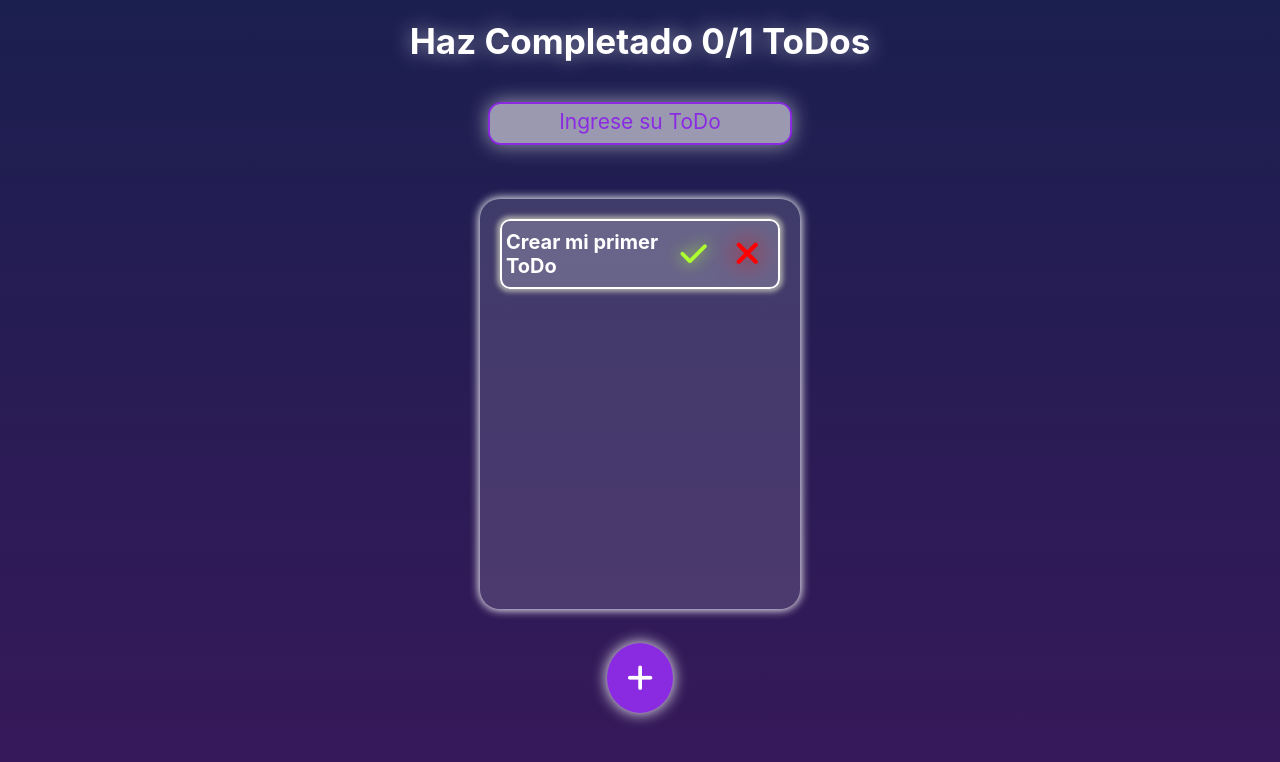
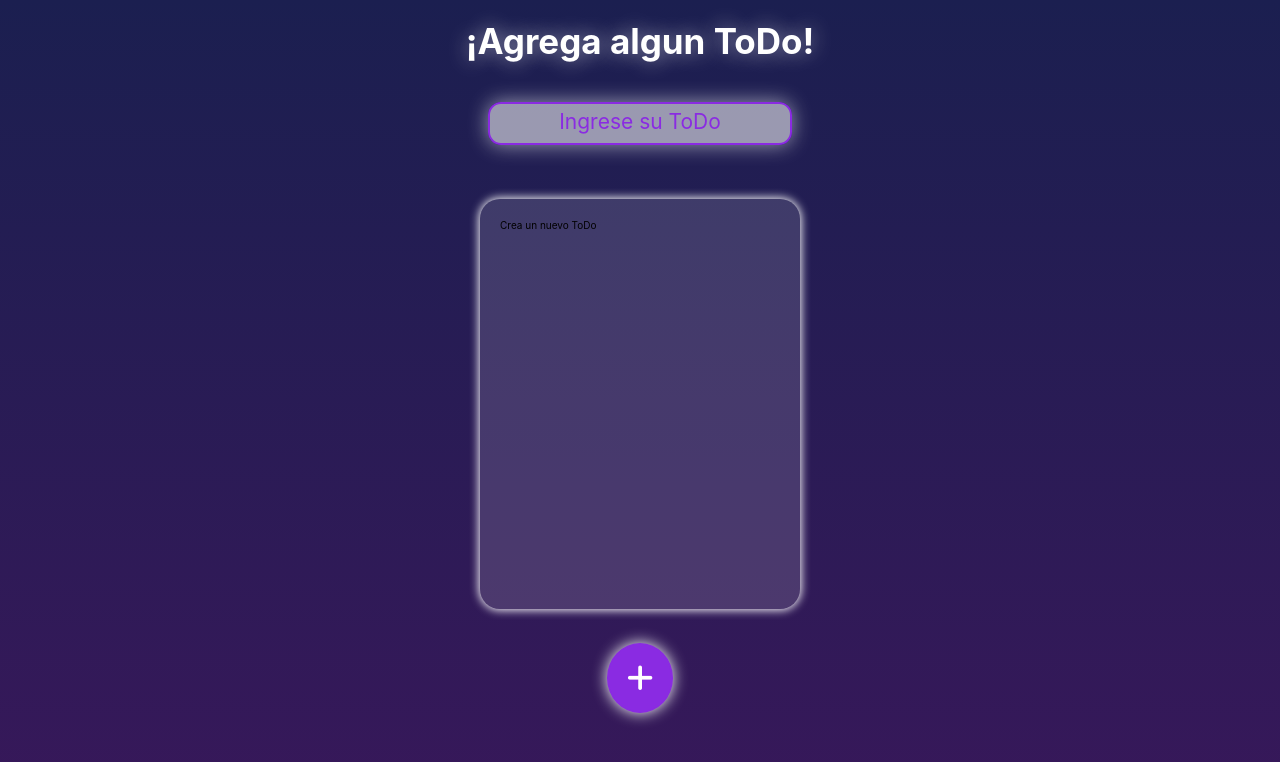
Before and after one commit to NaoRYK/react-todo-app, a React (Create React App) app: page / in a window 1280 px wide. Shown: the top 762 px of the page. Built offline with nearby package versions, Linux system fonts and the light colour scheme.

Commit message:
Loading todos

```diff
--- a/src/App/App.js
+++ b/src/App/App.js
@@ -28,7 +28,7 @@ const defaultTodos = [
 function App() {
 
 
-  const [todos,saveTodos] = useLocalStorage('TODOS_V1', defaultTodos);
+  const {item:todos,saveItem:saveTodos, loading, error} = useLocalStorage('TODOS_V1', defaultTodos);
 
   const completedTodos = todos.filter(todo => todo.completed).length;
   const totalTodos = todos.length;
@@ -61,6 +61,8 @@ function App() {
   }
   return(
     <AppUi
+      loading={loading}
+      error ={error}
       completedTodos={completedTodos}
       totalTodos={totalTodos}
       searchValue={searchValue}
--- a/src/App/AppUI.js
+++ b/src/App/AppUI.js
@@ -7,6 +7,8 @@ import { TodoItem } from '../Components/TodoItem/TodoItem';
 
 function AppUi(
     {
+        error,
+        loading,
         completedTodos,
         totalTodos,
         searchValue,
@@ -25,8 +27,11 @@ function AppUi(
 
 
           <TodoList>
+              {loading && <p>Estamos cargando..</p>}
+              {error && <p>Estamos la cagamos</p>}
+              {(!loading && searchedTodos.length < 1) && <p>Crea un nuevo ToDo</p>}
             {
-              searchedTodos.map(todo =>(
+            searchedTodos.map(todo =>(
                 <TodoItem key={todo.text} text={todo.text} completed={todo.completed}
                 onComplete={ () => {completeTodo(todo.text)}}
 
--- a/src/App/useLocalStorage.js
+++ b/src/App/useLocalStorage.js
@@ -1,35 +1,50 @@
 import React from "react";
 
-function useLocalStorage(itemName, initialValue){
+function useLocalStorage(itemName, initialValue) {
+  const [item, setItems] = React.useState([]);
+
+  const [loading, setLoading] = React.useState(true);
+  const [error, setError] = React.useState(false);
+
+  React.useEffect(() => {
+    setTimeout(()=>{
+      try {
 
 
+        let parsedItems;
 
-    let parsedItems;
+        const localStorageItems = localStorage.getItem(itemName);
 
-    const localStorageItems = localStorage.getItem(itemName)
+        if (!localStorageItems) {
+          localStorage.setItem(itemName, JSON.stringify(initialValue));
+          parsedItems = initialValue;
 
-    if (!localStorageItems) {
-      localStorage.setItem(itemName, JSON.stringify(initialValue))
-      parsedItems=initialValue;
+        } else {
+          parsedItems = JSON.parse(localStorageItems);
+          setItems(initialValue);
 
-    }
-    else{
+        }
 
-      parsedItems = JSON.parse(localStorageItems);
+        setLoading(false);
+      } catch (error) {
+        console.error(error);
+        setError(true);
+      }
+    },1000)
 
+  },[]);
 
-    }
-    const [item,setItems] = React.useState(parsedItems);
+  const saveItem = (newItem) => {
+    localStorage.setItem(itemName, JSON.stringify(newItem));
+    setItems(newItem);
+  };
 
-    const saveItem = (newItem) =>{
-
-      localStorage.setItem(itemName, JSON.stringify(newItem))
-      setItems(newItem);
-
-    }
-
-    return[item,saveItem];
-
+  return {
+    item,
+    saveItem,
+    loading,
+    error,
+  };
 }
 
-export {useLocalStorage};
+export { useLocalStorage };
```
